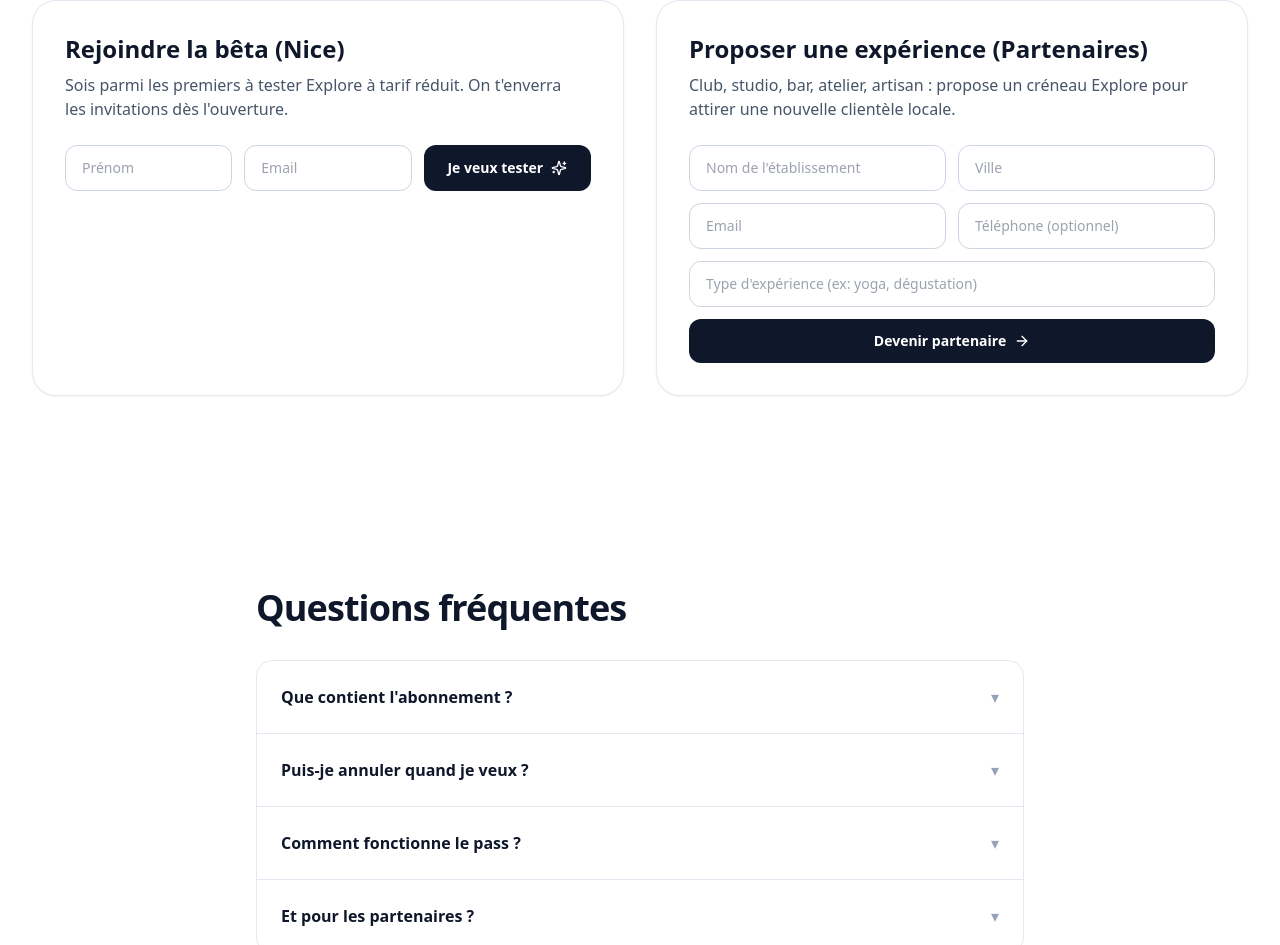
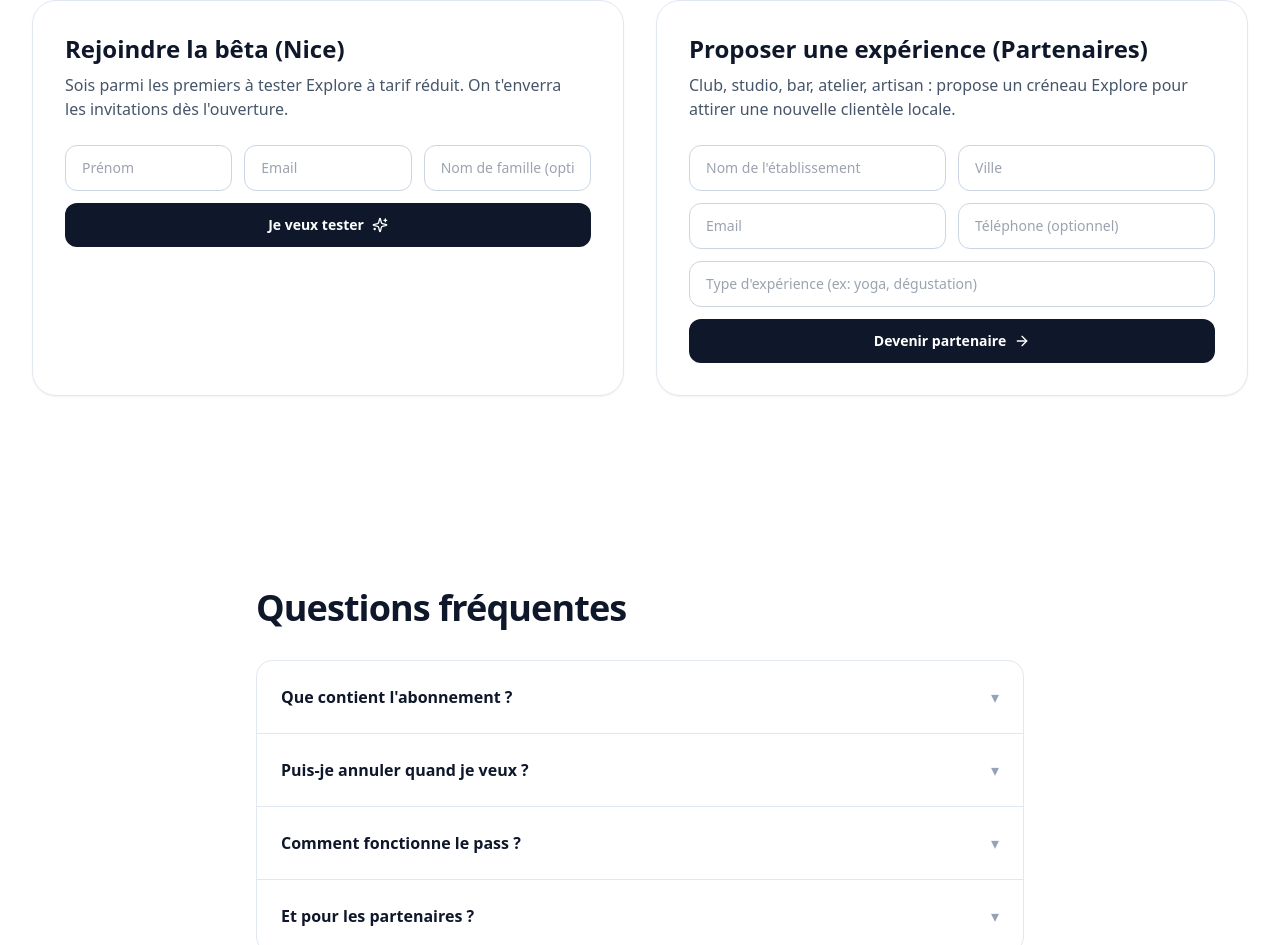
Before and after one commit to guillaumemathias06-sys/explore, a React (Vite) app: page / in a window 1280 px wide. Shown: the part 3537-4482 px from the top of the page. Built offline with nearby package versions, Linux system fonts and the light colour scheme.

Commit message:
Update App.jsx

```diff
--- a/src/App.jsx
+++ b/src/App.jsx
@@ -277,45 +277,77 @@ const Waitlists = () => {
     <Section id="waitlist" className="py-16 sm:py-24">
       <div className="grid gap-8 md:grid-cols-2">
 
-        {/* --- FORMULAIRE USERS --- */}
+        {/* --- FORMULAIRE USERS (MAILCHIMP) --- */}
         <div className="rounded-3xl border border-slate-200 bg-white p-8 shadow-sm">
           <h3 className="text-2xl font-bold text-slate-900">Rejoindre la bêta (Nice)</h3>
           <p className="mt-2 max-w-lg text-slate-600">
             Sois parmi les premiers à tester Explore à tarif réduit. On t'enverra les invitations dès l'ouverture.
           </p>
 
-          {/* Formulaire Users */}
-          <form action="https://formspree.io/f/xovndvnj" method="POST" className="mt-6 grid gap-3 sm:grid-cols-3">
+          <form
+            action="https://gmail.us5.list-manage.com/subscribe/post?u=d419766ed8ae8c96904fac1a0&id=ebe8553656&f_id=0063a5e0f0"
+            method="POST"
+            className="mt-6 grid gap-3 sm:grid-cols-3"
+            target="_blank"
+            noValidate
+          >
+            {/* Prénom (Mailchimp: FNAME) */}
             <input
-              required
-              name="first_name"
               type="text"
+              name="FNAME"
+              id="mce-FNAME"
               placeholder="Prénom"
               className="sm:col-span-1 rounded-xl border border-slate-300 bg-white px-4 py-3 text-sm outline-none focus:border-slate-900"
             />
+
+            {/* Email (obligatoire) (Mailchimp: EMAIL) */}
             <input
+              type="email"
+              name="EMAIL"
+              id="mce-EMAIL"
               required
-              name="email"
-              type="email"
               placeholder="Email"
               className="sm:col-span-1 rounded-xl border border-slate-300 bg-white px-4 py-3 text-sm outline-none focus:border-slate-900"
             />
-            {/* Anti-spam honeypot (optionnel) */}
-            <input type="text" name="_gotcha" tabIndex="-1" autoComplete="off" className="hidden" />
-            <button className="sm:col-span-1 inline-flex items-center justify-center gap-2 rounded-xl bg-slate-900 px-4 py-3 text-sm font-semibold text-white hover:bg-slate-800">
+
+            {/* Nom de famille (optionnel) (Mailchimp: LNAME) */}
+            <input
+              type="text"
+              name="LNAME"
+              id="mce-LNAME"
+              placeholder="Nom de famille (optionnel)"
+              className="sm:col-span-1 rounded-xl border border-slate-300 bg-white px-4 py-3 text-sm outline-none focus:border-slate-900"
+            />
+
+            {/* Honeypot anti-bots — ne pas retirer */}
+            <div aria-hidden="true" style={{ position: "absolute", left: "-5000px" }}>
+              <input
+                type="text"
+                name="b_d419766ed8ae8c96904fac1a0_ebe8553656"
+                tabIndex="-1"
+                defaultValue=""
+              />
+            </div>
+
+            {/* Bouton submit */}
+            <button
+              type="submit"
+              name="subscribe"
+              id="mc-embedded-subscribe"
+              className="sm:col-span-3 inline-flex items-center justify-center gap-2 rounded-xl bg-slate-900 px-4 py-3 text-sm font-semibold text-white hover:bg-slate-800"
+            >
               Je veux tester <Sparkles size={16} />
             </button>
           </form>
         </div>
 
-        {/* --- FORMULAIRE PARTENAIRES --- */}
+        {/* --- FORMULAIRE PARTENAIRES (FORMSPREE) --- */}
         <div id="waitlist-partners" className="rounded-3xl border border-slate-200 bg-white p-8 shadow-sm">
           <h3 className="text-2xl font-bold text-slate-900">Proposer une expérience (Partenaires)</h3>
           <p className="mt-2 max-w-lg text-slate-600">
             Club, studio, bar, atelier, artisan : propose un créneau Explore pour attirer une nouvelle clientèle locale.
           </p>
 
-          {/* Formulaire Partenaires */}
           <form action="https://formspree.io/f/mpwjdwjd" method="POST" className="mt-6 grid gap-3 sm:grid-cols-2">
             <input
               required
@@ -363,6 +395,7 @@ const Waitlists = () => {
     </Section>
   );
 };
+
 
 
 
```
